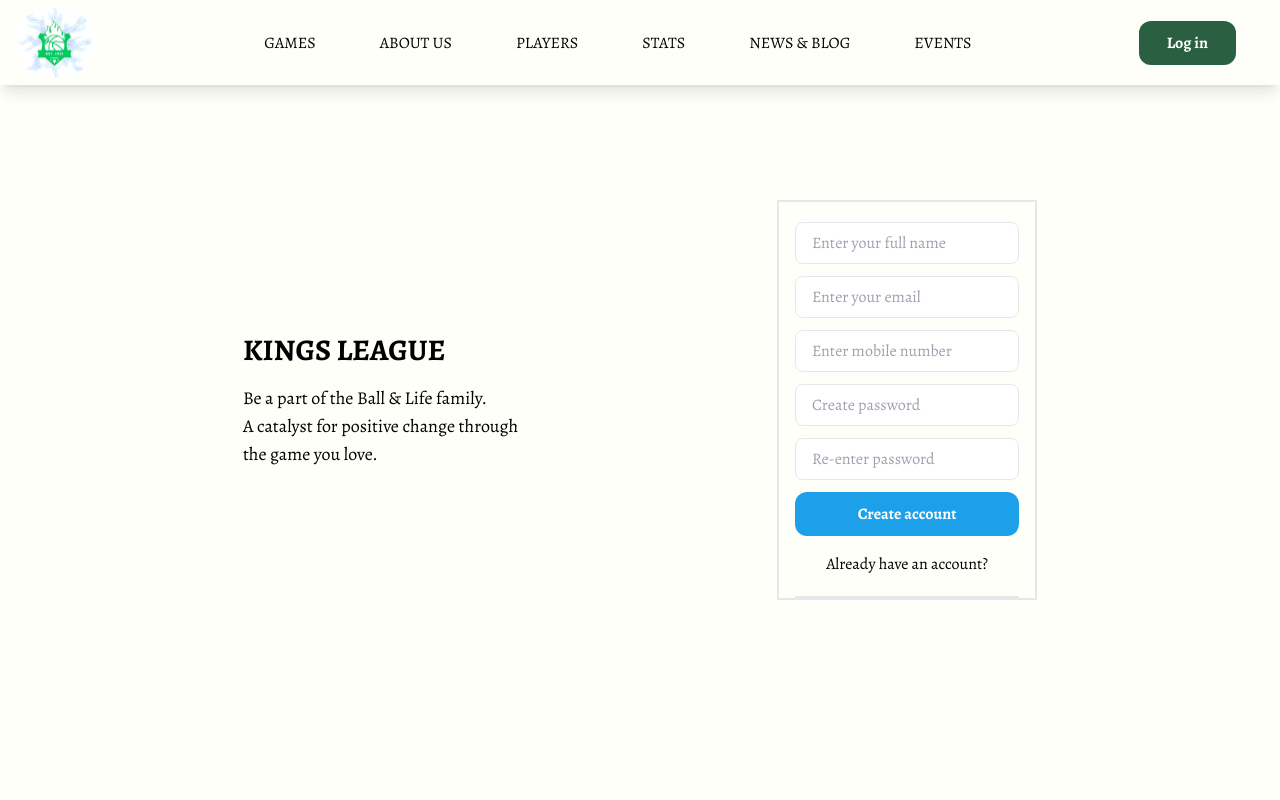
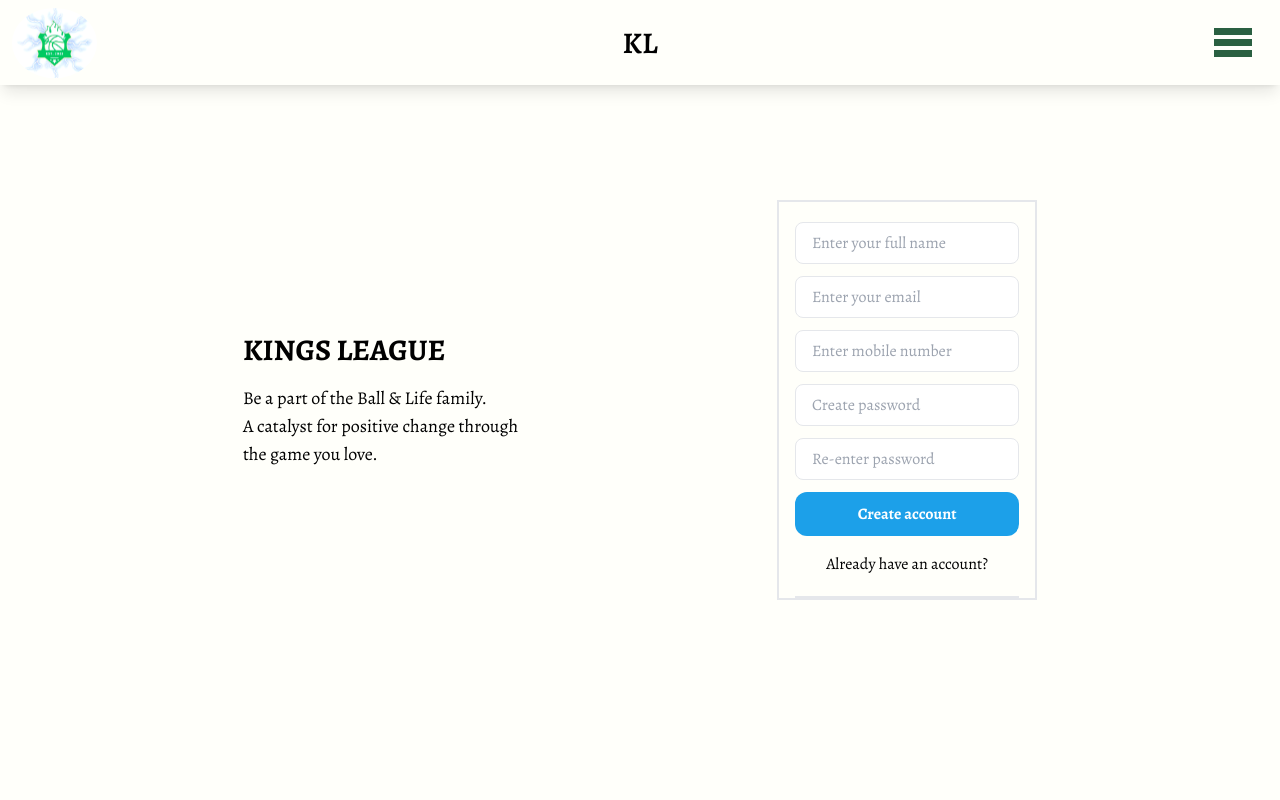
Before and after one commit to walethesolution/ball-league, a Next.js app: page /register in a window 1280 px wide. Shown: the top 800 px of the page. Built offline with nearby package versions, Linux system fonts and the light colour scheme.

Commit message:
Change Hero Orientation

```diff
--- a/app/globals.css
+++ b/app/globals.css
@@ -25,3 +25,7 @@
   color: #000000;
   background-color: #fffffa;
 }
+
+.no-scroll {
+  overflow: hidden;
+}
--- a/components/home/Header.tsx
+++ b/components/home/Header.tsx
@@ -6,7 +6,6 @@
 import Logo from "../../public/assets/images/logo.svg";
 import Hamburger from "../../public/assets/icons/hamburger.svg";
 import CloseIcon from "../../public/assets/icons/close-icon.svg";
-import NavLink from "./NavLink";
 
 const Header: React.FC = () => {
   const [menuOpen, setMenuOpen] = useState(false);
@@ -26,8 +25,6 @@
   };
 
   useEffect(() => {
-    localStorage.removeItem("activeLink");
-
     const storedActiveLink = localStorage.getItem("activeLink");
     if (storedActiveLink) {
       setActiveLink(storedActiveLink);
@@ -50,9 +47,23 @@
     localStorage.setItem("activeLink", activeLink);
   }, [activeLink]);
 
+  useEffect(() => {
+    // Prevent scrolling when the menu is open
+    if (menuOpen) {
+      document.body.classList.add("no-scroll");
+    } else {
+      document.body.classList.remove("no-scroll");
+    }
+
+    // Clean up on component unmount
+    return () => {
+      document.body.classList.remove("no-scroll");
+    };
+  }, [menuOpen]);
+
   return (
     <div>
-      <div className="w-full fixed z-[9999] bg-[#FFFFFA] shadow-lg">
+      <div className="w-full fixed bg-transparent shadow-lg z-50">
         <nav className="flex items-center justify-between mx-3 h-[85px]">
           <div className="flex items-center">
             <Link href={"/"}>
@@ -63,63 +74,13 @@
                 onClick={handleLogoClick}
               />
             </Link>
-            <div className="lg:hidden absolute left-1/2 transform -translate-x-1/2">
-              <h2 className="text-xl text-black font-lobster font-semibold">
-                KINGS LEAGUE
+            <div className="absolute left-1/2 transform -translate-x-1/2">
+              <h2 className="text-3xl text-black font-lobster font-semibold">
+                KL
               </h2>
             </div>
           </div>
-          <ul className="hidden lg:flex items-center space-x-16 lg:justify-center">
-            <NavLink
-              href={"/games"}
-              activeLink={activeLink}
-              setActiveLink={setActiveLink}
-            >
-              GAMES
-            </NavLink>
-            <NavLink
-              href={"/about"}
-              activeLink={activeLink}
-              setActiveLink={setActiveLink}
-            >
-              ABOUT US
-            </NavLink>
-            <NavLink
-              href={"/players"}
-              activeLink={activeLink}
-              setActiveLink={setActiveLink}
-            >
-              PLAYERS
-            </NavLink>
-            <NavLink
-              href={"/stats"}
-              activeLink={activeLink}
-              setActiveLink={setActiveLink}
-            >
-              STATS
-            </NavLink>
-            <NavLink
-              href={"/updates"}
-              activeLink={activeLink}
-              setActiveLink={setActiveLink}
-            >
-              NEWS & BLOG
-            </NavLink>
-            <NavLink
-              href={"/events"}
-              activeLink={activeLink}
-              setActiveLink={setActiveLink}
-            >
-              EVENTS
-            </NavLink>
-          </ul>
-          <Link
-            href={"/login"}
-            className=" hidden lg:block bg-[#2A6041] mr-8 text-white px-7 py-2.5 text-sm font-bold rounded-xl xl:px-7 xl:py-2.5 xl:text-base"
-          >
-            Log in
-          </Link>
-          <div className="lg:hidden cursor-pointer" onClick={handleMenuToggle}>
+          <div className="cursor-pointer lg:mr-4" onClick={handleMenuToggle}>
             {menuOpen ? (
               <Image src={CloseIcon} alt="close-icon" />
             ) : (
@@ -129,57 +90,50 @@
         </nav>
       </div>
       {menuOpen && (
-        <div className="fixed right-0 w-3/4 top-[80px] p-2 shadow bg-[#FFFFFA] h-screen z-[9999] flex flex-col gap-24">
-          <ul className="flex flex-col mx-4 gap-4">
+        <div className="fixed right-0 w-1/3 top-[80px] p-2 shadow bg-[#FFFFFA] h-screen z-[9999] flex flex-col gap-24 transition-transform duration-500 ease-in-out">
+          <ul className="flex flex-col mx-4 text-xl gap-4">
             <Link
               href={"/games"}
               className="mb-2 text-lg font-normal md:mb-4"
-              onClick={closeMenu}
-            >
+              onClick={closeMenu}>
               GAMES
             </Link>
             <Link
               href={"/about"}
               className="mb-2 text-lg font-normal md:mb-4"
-              onClick={closeMenu}
-            >
+              onClick={closeMenu}>
               ABOUT US
             </Link>
             <Link
               href={"/players"}
               className="mb-2 text-lg font-normal md:mb-4"
-              onClick={closeMenu}
-            >
+              onClick={closeMenu}>
               PLAYERS
             </Link>
             <Link
               href={"/stats"}
               className="mb-2 text-lg font-normal md:mb-4"
-              onClick={closeMenu}
-            >
+              onClick={closeMenu}>
               STATS
             </Link>
             <Link
               href={"/updates"}
               className="mb-2 text-lg font-normal md:mb-4"
-              onClick={closeMenu}
-            >
+              onClick={closeMenu}>
               NEWS & BLOG
             </Link>
             <Link
               href={"/events"}
               className="mb-2 text-lg font-normal md:mb-4"
-              onClick={closeMenu}
-            >
+              onClick={closeMenu}>
               EVENTS
             </Link>
           </ul>
           <Link
             href={"login"}
             className="bg-[#2A6041] text-white px-7 py-2.5 text-sm font-bold rounded-xl xl:px-7 xl:py-2.5 xl:text-base flex items-center justify-center"
-            onClick={closeMenu}
-          >
-            Log in
+            onClick={closeMenu}>
+            LOG IN
           </Link>
         </div>
       )}
--- a/components/home/Hero.tsx
+++ b/components/home/Hero.tsx
@@ -5,19 +5,21 @@
 
 const Hero: React.FC = () => {
   return (
-    <div>
+    <>
       <Image
         src={HomeCourt}
         alt="this is home court"
         className="w-full h-screen object-cover"
       />
-      <div className="absolute inset-0 flex justify-center items-center mt-[3rem] fade-in">
-        <p className="text-white font-bold text-2xl md:text-3xl text-center lg:text-5xl">
-          DISCOVER <br className="md:hidden" /> THE <br className="md:hidden" />
-          COURT OF LEGENDS
-        </p>
+      <div className="absolute inset-0 flex flex-col justify-center items-center mt-[3rem] fade-in">
+        <div
+          className="text-center text-white text-[12.375vw] md-[9.375vw]"
+          style={{ lineHeight: "0.8em" }}>
+          <p>Kings</p>
+          <p>League</p>
+        </div>
       </div>
-    </div>
+    </>
   );
 };
 
```
